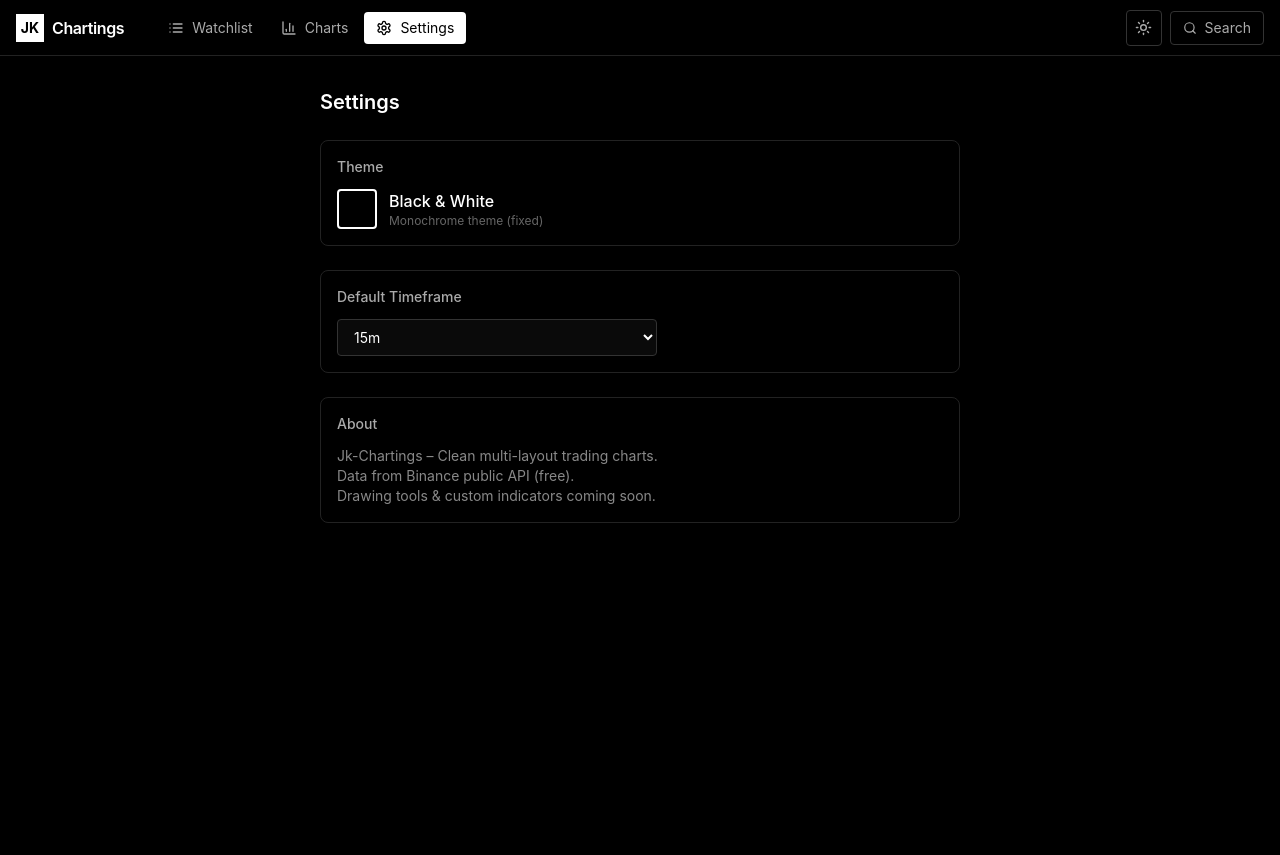
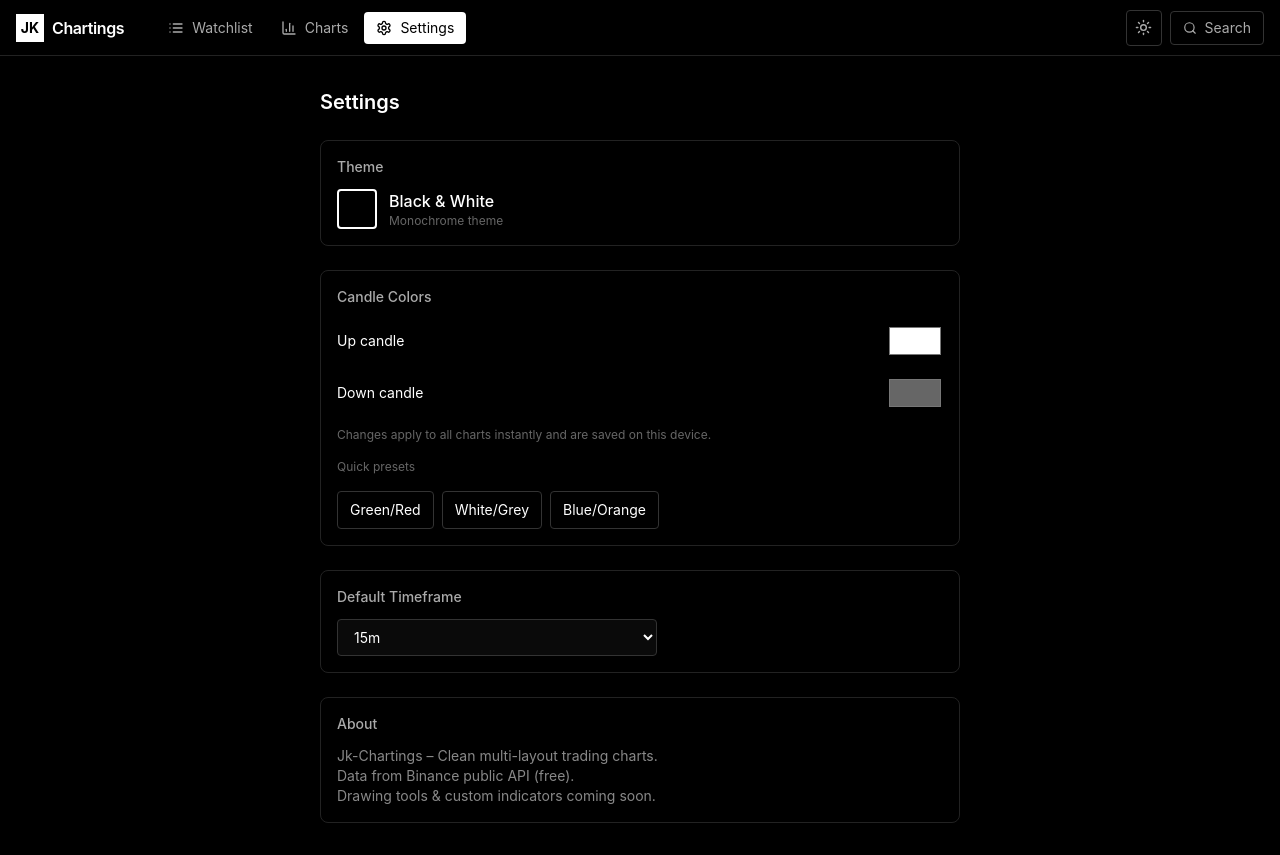
Before and after one commit to nipul830/Jk-chartings, a Next.js app: page /Jk-chartings/settings in a window 1280 px wide. Before the commit the page ends 800 px from the top, so only its background shows below. Built offline with nearby package versions, Linux system fonts and the light colour scheme.

Commit message:
Add candle color controls to Settings

```diff
--- a/src/app/settings/page.tsx
+++ b/src/app/settings/page.tsx
@@ -1,6 +1,34 @@
 "use client";
 
+import { useEffect, useState } from "react";
+
+const defaultUp = "#ffffff";
+const defaultDown = "#666666";
+
 export default function SettingsPage() {
+  const [upColor, setUpColor] = useState(defaultUp);
+  const [downColor, setDownColor] = useState(defaultDown);
+
+  useEffect(() => {
+    try {
+      const saved = localStorage.getItem("jk-candle-colors");
+      if (saved) {
+        const parsed = JSON.parse(saved);
+        if (parsed?.up) setUpColor(parsed.up);
+        if (parsed?.down) setDownColor(parsed.down);
+      }
+    } catch {}
+  }, []);
+
+  const saveColors = (up: string, down: string) => {
+    setUpColor(up);
+    setDownColor(down);
+    try {
+      localStorage.setItem("jk-candle-colors", JSON.stringify({ up, down }));
+      window.dispatchEvent(new Event("jk-candle-colors-changed"));
+    } catch {}
+  };
+
   return (
     <div className="max-w-2xl mx-auto px-4 py-8">
       <h1 className="text-xl font-semibold mb-6">Settings</h1>
@@ -12,7 +40,28 @@ export default function SettingsPage() {
             <div className="w-10 h-10 bg-black border-2 border-white rounded" />
             <div>
               <p className="font-medium">Black & White</p>
-              <p className="text-xs text-[#666]">Monochrome theme (fixed)</p>
+              <p className="text-xs text-[#666]">Monochrome theme</p>
+            </div>
+          </div>
+        </section>
+
+        <section className="border border-[#222] rounded-lg p-4">
+          <h2 className="text-sm font-medium mb-4 text-[#aaa]">Candle Colors</h2>
+          <div className="space-y-4">
+            <div className="flex items-center justify-between">
+              <span className="text-sm">Up candle</span>
+              <input type="color" value={upColor} onChange={(e) => saveColors(e.target.value, downColor)} className="w-14 h-9 cursor-pointer bg-transparent" />
+            </div>
+            <div className="flex items-center justify-between">
+              <span className="text-sm">Down candle</span>
+              <input type="color" value={downColor} onChange={(e) => saveColors(upColor, e.target.value)} className="w-14 h-9 cursor-pointer bg-transparent" />
+            </div>
+            <div className="text-xs text-[#666]">Changes apply to all charts instantly and are saved on this device.</div>
+            <div className="text-xs text-[#666]">Quick presets</div>
+            <div className="flex gap-2 flex-wrap">
+              <button type="button" onClick={() => saveColors("#00c853", "#ff1744")} className="px-3 py-2 rounded border border-[#333] text-sm">Green/Red</button>
+              <button type="button" onClick={() => saveColors("#ffffff", "#666666")} className="px-3 py-2 rounded border border-[#333] text-sm">White/Grey</button>
+              <button type="button" onClick={() => saveColors("#2196f3", "#ff9800")} className="px-3 py-2 rounded border border-[#333] text-sm">Blue/Orange</button>
             </div>
           </div>
         </section>
@@ -20,20 +69,13 @@ export default function SettingsPage() {
         <section className="border border-[#222] rounded-lg p-4">
           <h2 className="text-sm font-medium mb-3 text-[#aaa]">Default Timeframe</h2>
           <select className="bg-[#0a0a0a] border border-[#333] rounded px-3 py-2 text-sm w-full max-w-xs">
-            <option>15m</option>
-            <option>1H</option>
-            <option>4H</option>
-            <option>1D</option>
+            <option>15m</option><option>1H</option><option>4H</option><option>1D</option>
           </select>
         </section>
 
         <section className="border border-[#222] rounded-lg p-4">
           <h2 className="text-sm font-medium mb-3 text-[#aaa]">About</h2>
-          <p className="text-sm text-[#888]">
-            Jk-Chartings – Clean multi-layout trading charts.<br />
-            Data from Binance public API (free).<br />
-            Drawing tools & custom indicators coming soon.
-          </p>
+          <p className="text-sm text-[#888]">Jk-Chartings – Clean multi-layout trading charts.<br />Data from Binance public API (free).<br />Drawing tools & custom indicators coming soon.</p>
         </section>
       </div>
     </div>
```
